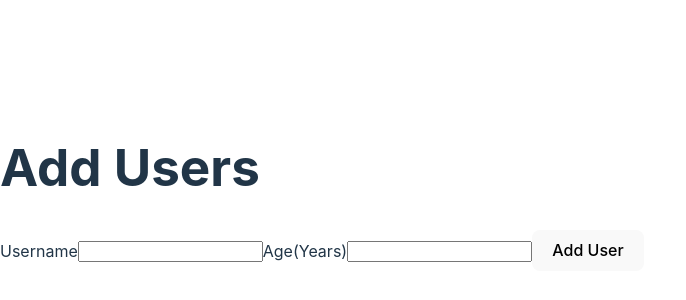
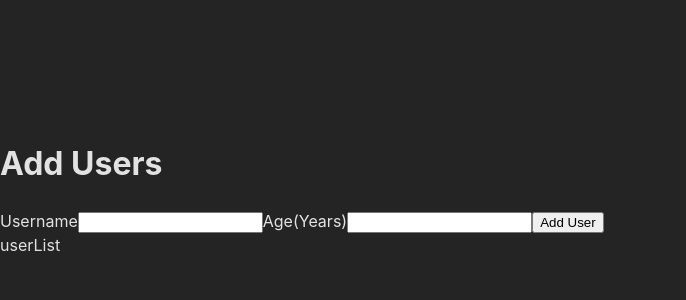
Before and after one commit to kraft-aka/add-users-react, a React (Vite) app: page / in a window 1280 px wide. Shown: the part 212-512 px from the top of the page, without its empty margins (0-686 px from the left). Built offline with nearby package versions, Linux system fonts and the light colour scheme.

Commit message:
init AddUser, UsersList comp. share the state between comp

```diff
--- a/src/App.jsx
+++ b/src/App.jsx
@@ -1,11 +1,22 @@
 import { useState } from "react";
 import AddUser from "./components/AddUser";
+import UsersList from "./UsersList";
 
 function App() {
+  const [user, setUser] = useState([]);
+
+  function addUser(newUser) {
+    setUser((prevUser) => {
+      return [newUser, ...prevUser];
+    });
+  }
+
+
   return (
     <>
       <h1>Add Users</h1>
-      <AddUser />
+      <AddUser onAddUser={addUser} />
+      <UsersList data={user} />
     </>
   );
 }
--- /dev/null
+++ b/src/UsersList.jsx
@@ -0,0 +1,15 @@
+import React from "react";
+
+export default function UsersList(props) {
+  return (
+    <div>
+      userList
+      {props.data.map((item) => (
+        <div key={item.userAge}>
+          <p>{item.userName}</p>
+          <p>{item.userAge}</p>
+        </div>
+      ))}
+    </div>
+  );
+}
--- a/src/components/AddUser.jsx
+++ b/src/components/AddUser.jsx
@@ -1,15 +1,39 @@
-import React from 'react'
+import React, { useState } from "react";
 
-export default function AddUser() {
+export default function AddUser(props) {
+  const [userData, setUserData] = useState({ userName: "", userAge: "" });
+
+  function changeHandler(input, value) {
+    setUserData((prevData) => {
+      return {
+        ...prevData,
+        [input]: value,
+      };
+    });
+  }
+
+  function submitHandler(e) {
+    e.preventDefault();
+    props.onAddUser(userData);
+  }
+
   return (
     <div>
-      <form >
-        <label htmlFor="">Username</label>
-        <input type="text" />
-        <label htmlFor="">Age(Years)</label>
-        <input type="text" />
-        <button type='submit'>Add User</button>
+      <form onSubmit={submitHandler}>
+        <label htmlFor="userName">Username</label>
+        <input
+          type="text"
+          onChange={(e) => changeHandler("userName", e.target.value)}
+          value={userData.userName}
+        />
+        <label htmlFor="userAge">Age(Years)</label>
+        <input
+          type="number"
+          onChange={(e) => changeHandler("userAge", e.target.value)}
+          value={userData.userAge}
+        />
+        <button type="submit">Add User</button>
       </form>
     </div>
-  )
+  );
 }
--- a/src/index.css
+++ b/src/index.css
@@ -14,14 +14,6 @@
   -webkit-text-size-adjust: 100%;
 }
 
-a {
-  font-weight: 500;
-  color: #646cff;
-  text-decoration: inherit;
-}
-a:hover {
-  color: #535bf2;
-}
 
 body {
   margin: 0;
@@ -30,40 +22,3 @@ body {
   min-width: 320px;
   min-height: 100vh;
 }
-
-h1 {
-  font-size: 3.2em;
-  line-height: 1.1;
-}
-
-button {
-  border-radius: 8px;
-  border: 1px solid transparent;
-  padding: 0.6em 1.2em;
-  font-size: 1em;
-  font-weight: 500;
-  font-family: inherit;
-  background-color: #1a1a1a;
-  cursor: pointer;
-  transition: border-color 0.25s;
-}
-button:hover {
-  border-color: #646cff;
-}
-button:focus,
-button:focus-visible {
-  outline: 4px auto -webkit-focus-ring-color;
-}
-
-@media (prefers-color-scheme: light) {
-  :root {
-    color: #213547;
-    background-color: #ffffff;
-  }
-  a:hover {
-    color: #747bff;
-  }
-  button {
-    background-color: #f9f9f9;
-  }
-}
```
